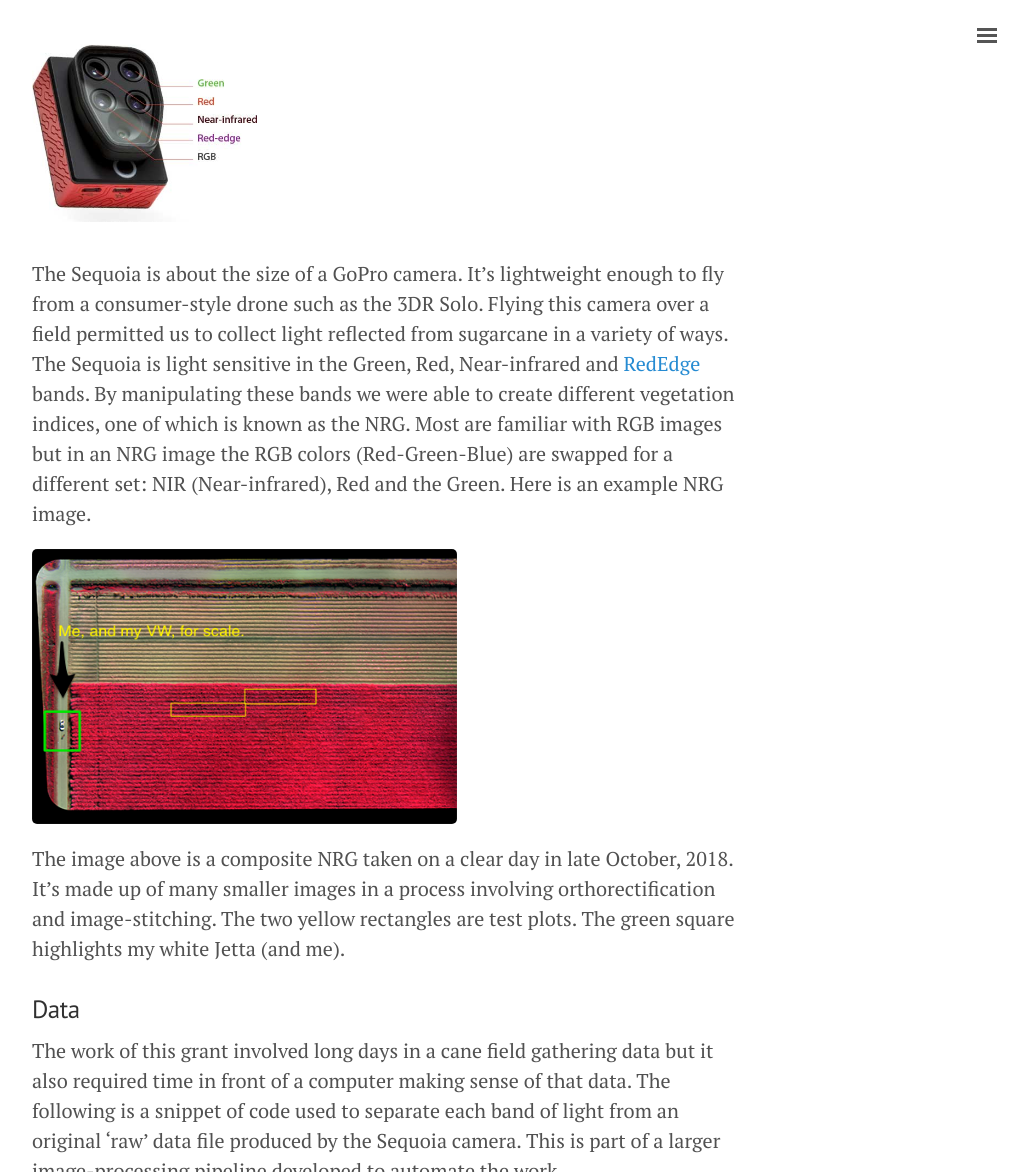
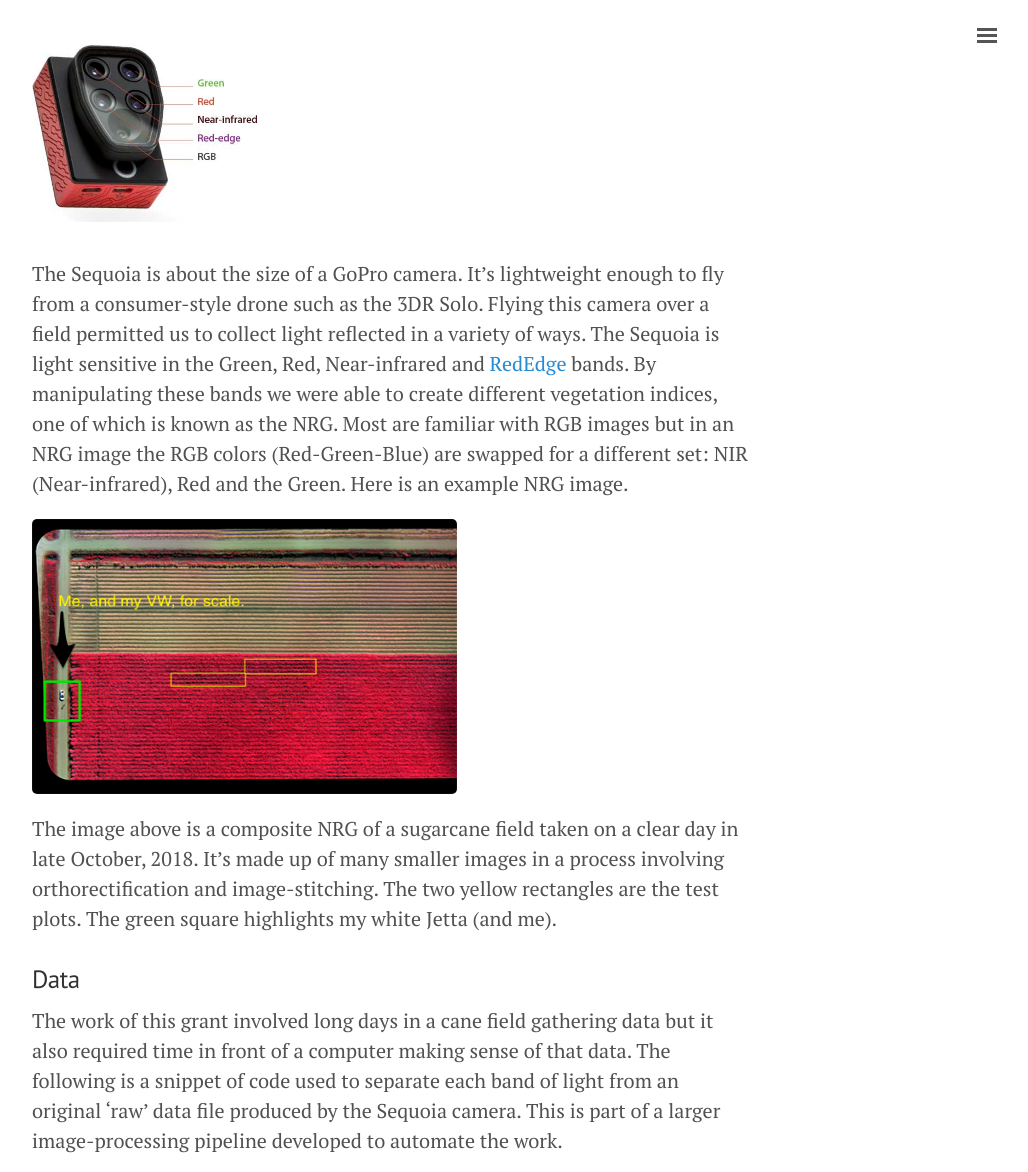
Before and after one commit to geraldmc/geraldmc.github.io, a Jekyll site: the page built from _posts/2019-04-06-predicting-yield-1.md, in a window 1280 px wide and 1400 px high, scrolled down 2523 px, cut to the strip 0-1172 px from the top of the window. Shown: the whole strip, without its empty margins (248-1276 px from the left). Built offline with Jekyll 4.4.1, drawn with Linux system fonts in a browser that asks for light colours.

Commit message:
updates part 1

```diff
--- a/_posts/2019-04-06-predicting-yield-1.md
+++ b/_posts/2019-04-06-predicting-yield-1.md
@@ -38,11 +38,11 @@ Creating a vegetation index first requires getting a camera into the air. As we
 
 ![NGR Highlight]({{ site.url }}/assets/parrot-sequoia-camera.png){:height="225px" width="225px"}
 
-The Sequoia is about the size of a GoPro camera. It’s lightweight enough to fly from a consumer-style drone such as the 3DR Solo. Flying this camera over a field permitted us to collect light reflected from sugarcane in a variety of ways. The Sequoia is light sensitive in the Green, Red, Near-infrared and [RedEdge](https://en.wikipedia.org/wiki/Red_edge) bands. By manipulating these bands we were able to create different vegetation indices, one of which is known as the NRG. Most are familiar with RGB images but in an NRG image the RGB colors (Red-Green-Blue) are swapped for a different set: NIR (Near-infrared), Red and the Green. Here is an example NRG image.
+The Sequoia is about the size of a GoPro camera. It’s lightweight enough to fly from a consumer-style drone such as the 3DR Solo. Flying this camera over a field permitted us to collect light reflected in a variety of ways. The Sequoia is light sensitive in the Green, Red, Near-infrared and [RedEdge](https://en.wikipedia.org/wiki/Red_edge) bands. By manipulating these bands we were able to create different vegetation indices, one of which is known as the NRG. Most are familiar with RGB images but in an NRG image the RGB colors (Red-Green-Blue) are swapped for a different set: NIR (Near-infrared), Red and the Green. Here is an example NRG image.
 
 ![NGR Highlight]({{ site.url }}/assets/NGR-highlight-scale.png){:height="275px" width="425px"}
 
-The image above is a composite NRG taken on a clear day in late October, 2018. It's made up of many smaller images in a process involving orthorectification and image-stitching. The two yellow rectangles are test plots. The green square highlights my white Jetta (and me).
+The image above is a composite NRG of a sugarcane field taken on a clear day in late October, 2018. It's made up of many smaller images in a process involving orthorectification and image-stitching. The two yellow rectangles are the test plots. The green square highlights my white Jetta (and me).
 
 ### Data
 
```
